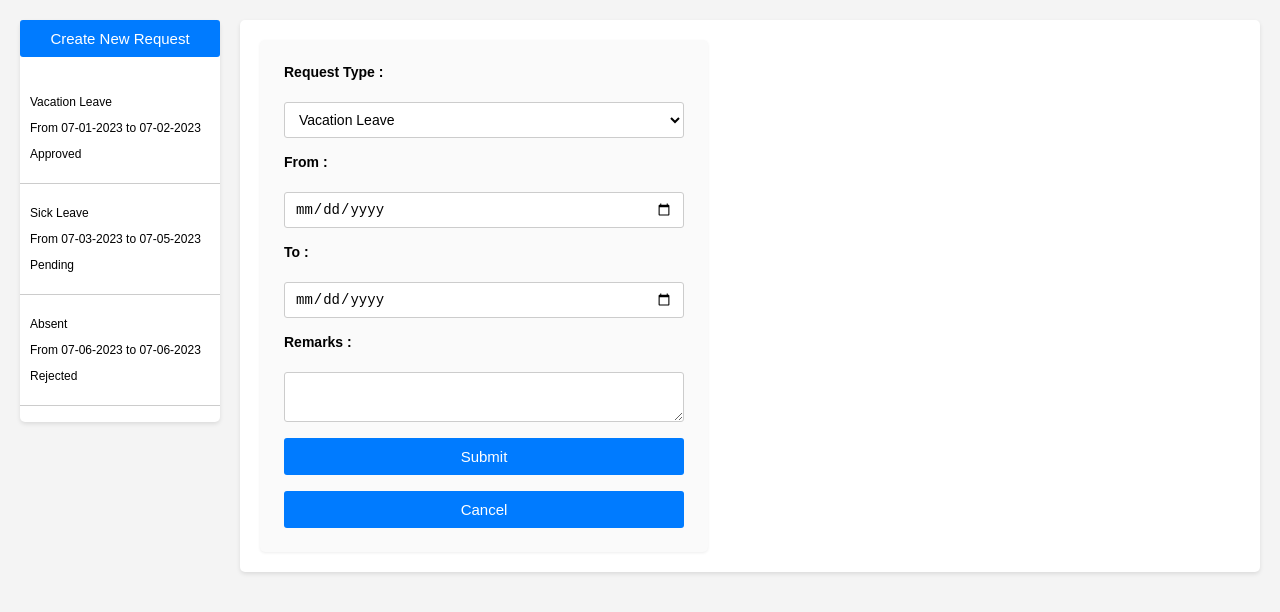
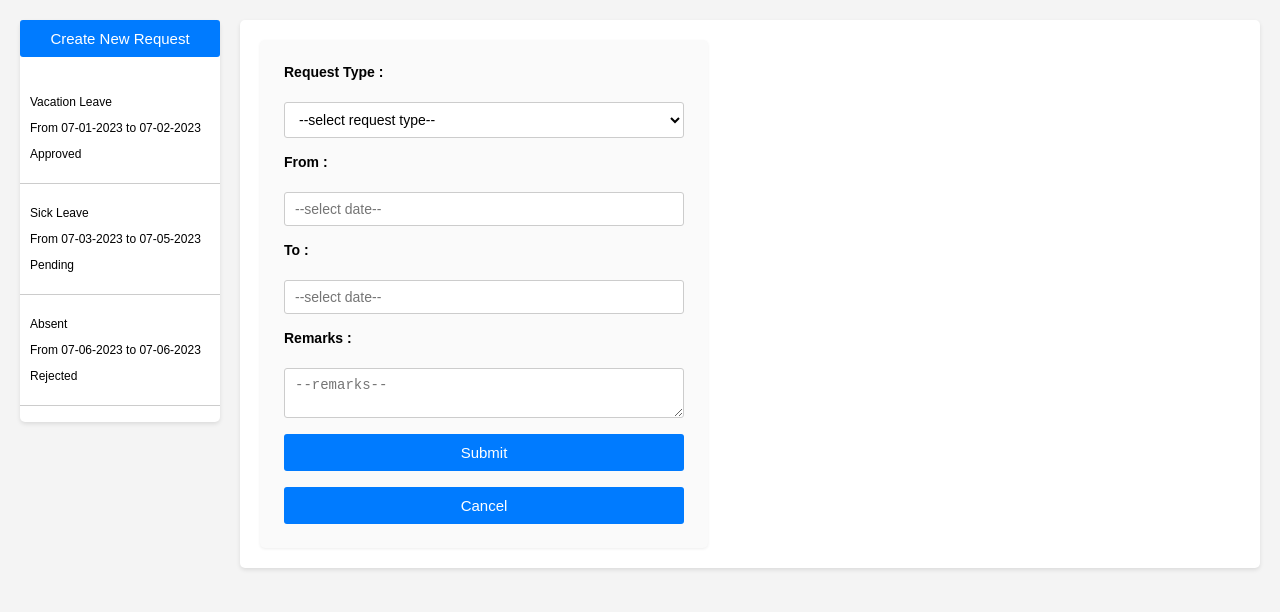
Before and after one commit to argalx/react-miniproj-leave-request, a React (Create React App) app: page / in a window 1280 px wide. Both pictures are taken after a click on the button "Create New Request". Shown: the top 612 px of the page. Built offline with nearby package versions, Linux system fonts and the light colour scheme.

Commit message:
add handleNewRequestValidation function and update TODO

```diff
--- a/src/App.js
+++ b/src/App.js
@@ -76,11 +76,38 @@ export default function App() {
     setNewRequestIsOpen(true);
   }
 
-  // Function to handle the submission of a new request
-  function handleSubmitNewRequest(e, newRequest) {
+  // Function to handle validation of the new request
+  function handleNewRequestValidation(e, newRequest) {
     // Prevent the default form submission behavior
     e.preventDefault();
 
+    // Validate fields if it has data
+    if (!newRequest.requestType) {
+      alert("Please select a request type.");
+      return;
+    }
+
+    if (!newRequest.from) {
+      alert("Please select a from date.");
+      return;
+    }
+
+    if (!newRequest.to) {
+      alert("Please select a to date.");
+      return;
+    }
+
+    if (!newRequest.remarks) {
+      alert("Please enter a remarks.");
+      return;
+    }
+
+    // If all fields are valid, proceed to submit the new request
+    handleSubmitNewRequest(newRequest);
+  }
+
+  // Function to handle the submission of a new request
+  function handleSubmitNewRequest(newRequest) {
     // Update the requestData state with the new request
     setRequestData((prevRequestData) => [...prevRequestData, newRequest]);
 
@@ -108,7 +135,7 @@ export default function App() {
       <div className="main-content">
         {newRequestIsOpen && (
           <NewRequestForm
-            onSubmit={handleSubmitNewRequest}
+            onSubmit={handleNewRequestValidation}
             onCancel={handleCancelNewRequest}
           />
         )}
@@ -179,6 +206,9 @@ function NewRequestForm({ onSubmit, onCancel }) {
         value={requestType}
         onChange={(e) => setRequestType(e.target.value)}
       >
+        <option value="" disabled>
+          --select request type--
+        </option>
         <option value="Vacation Leave">Vacation Leave</option>
         <option value="Sick Leave">Sick Leave</option>
         <option value="Absent">Absent</option>
@@ -186,7 +216,9 @@ function NewRequestForm({ onSubmit, onCancel }) {
 
       <label>From :</label>
       <input
-        type="date"
+        placeholder="--select date--"
+        onFocus={(e) => (e.target.type = "date")}
+        onBlur={(e) => (e.target.type = "text")}
         name="from"
         value={fromDate}
         onChange={(e) => setFromDate(e.target.value)}
@@ -194,7 +226,9 @@ function NewRequestForm({ onSubmit, onCancel }) {
 
       <label>To :</label>
       <input
-        type="date"
+        placeholder="--select date--"
+        onFocus={(e) => (e.target.type = "date")}
+        onBlur={(e) => (e.target.type = "text")}
         name="to"
         value={toDate}
         onChange={(e) => setToDate(e.target.value)}
@@ -202,6 +236,7 @@ function NewRequestForm({ onSubmit, onCancel }) {
 
       <label>Remarks :</label>
       <textarea
+        placeholder="--remarks--"
         name="remarks"
         value={remarks}
         onChange={(e) => setRemarks(e.target.value)}
```
Also changed, not shown: 1 other file (tests, documents, lock files or other folders).
